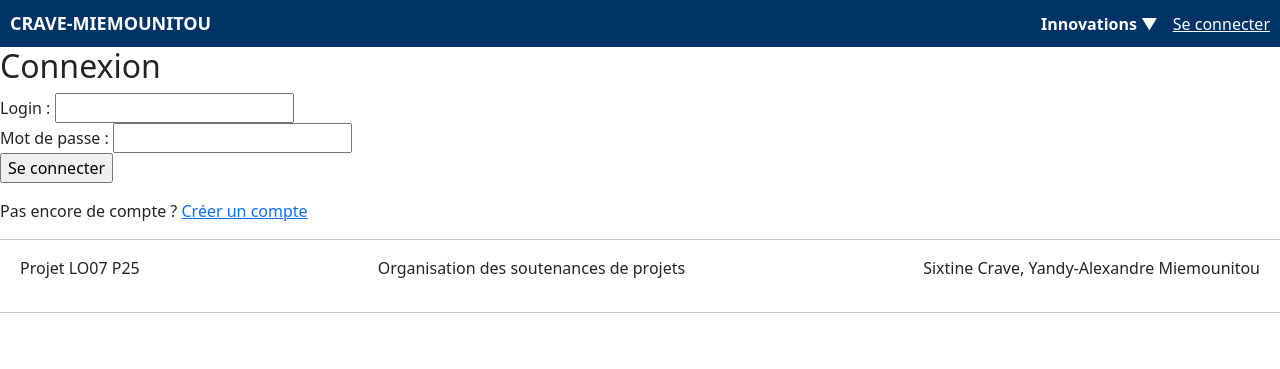
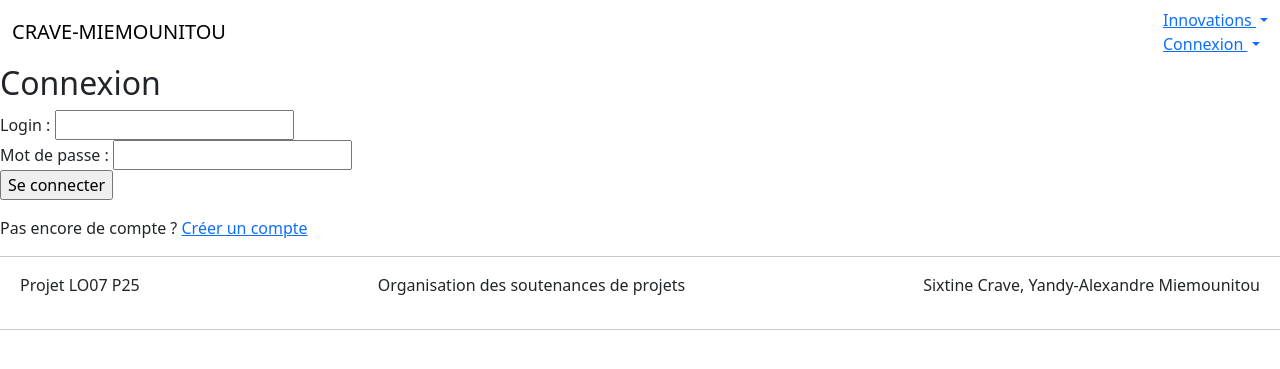
Before and after one commit to six-16/projet, a PHP site: the page made by projet/app/router/router2.php in a window 1280 px wide. Shown: the top 369 px of the page. Run offline with PHP 8.4, Linux system fonts and the light colour scheme; some libraries are stand-ins or nearby versions.

Commit message:
encore modif

```diff
--- a/projet/app/view/fragment/Menu.php
+++ b/projet/app/view/fragment/Menu.php
@@ -4,110 +4,75 @@
 $roles = $_SESSION['roles'] ?? [];
 ?>
 
-<nav style="background-color: #003366; color: white; padding: 10px;">
-    <div style="display: flex; justify-content: space-between; align-items: center;">
-        <div>
-            <span style="font-weight: bold; font-size: 18px; margin-right: 20px;">
-                <?= $studentNames ?>
-            </span>
-
-            <?php if ($userName): ?>
-                <span style="font-style: italic;">Connecté en tant que : <?= $userName ?></span>
-            <?php endif; ?>
+<nav class="navbar navbar-default navbar-fixed-top navbar-inverse">
+  <div class="container-fluid">
+    <div class="navbar-header">
+      <a class="navbar-brand" href="router2.php?action=login"><?= $studentNames ?></a>
     </div>
 
-        <div style="display: flex; gap: 15px;">
+    <ul class="nav navbar-nav">
+
       <?php if (!empty($roles['responsable'])): ?>
-                <div class="dropdown">
-                    <span class="dropbtn">Responsable ▼</span>
-                    <div class="dropdown-content">
-                        <a href="?action=projetList">Liste de mes projets</a>
-                        <a href="?action=projetAdd">Ajouter un projet</a>
-                        <hr>
-                        <a href="?action=examinateurList">Liste des examinateurs</a>
-                        <a href="?action=examinateurAdd">Ajouter un examinateur</a>
-                        <a href="?action=projetExaminateurs">Examinateurs d’un projet</a>
-                        <hr>
-                        <a href="?action=projetPlanning">Planning d’un projet</a>
-                    </div>
-                </div>
+        <li class="dropdown">
+          <a href="#" class="dropdown-toggle" data-toggle="dropdown" role="button"
+             aria-haspopup="true" aria-expanded="false">Responsable <span class="caret"></span></a>
+          <ul class="dropdown-menu">
+            <li><a href="router2.php?action=projetList">Liste de mes projets</a></li>
+            <li><a href="router2.php?action=projetAdd">Ajouter un projet</a></li>
+            <li role="separator" class="divider"></li>
+            <li><a href="router2.php?action=examinateurList">Liste des examinateurs</a></li>
+            <li><a href="router2.php?action=examinateurAdd">Ajouter un examinateur</a></li>
+            <li><a href="router2.php?action=projetExaminateurs">Examinateurs d’un projet</a></li>
+            <li role="separator" class="divider"></li>
+            <li><a href="router2.php?action=projetPlanning">Planning d’un projet</a></li>
+          </ul>
+        </li>
       <?php endif; ?>
 
       <?php if (!empty($roles['examinateur'])): ?>
-                <div class="dropdown">
-                    <span class="dropbtn">Examinateur ▼</span>
-                    <div class="dropdown-content">
-                        <a href="?action=creneauList">Mes créneaux</a>
-                        <a href="?action=creneauAdd">Ajouter un créneau</a>
-                        <a href="?action=creneauAddConsecutifs">Ajouter créneaux consécutifs</a>
-                        <a href="?action=creneauListProjet">Créneaux d’un projet</a>
-                    </div>
-                </div>
+        <li class="dropdown">
+          <a href="#" class="dropdown-toggle" data-toggle="dropdown" role="button"
+             aria-haspopup="true" aria-expanded="false">Examinateur <span class="caret"></span></a>
+          <ul class="dropdown-menu">
+            <li><a href="router2.php?action=creneauList">Mes créneaux</a></li>
+            <li><a href="router2.php?action=creneauAdd">Ajouter un créneau</a></li>
+            <li><a href="router2.php?action=creneauAddConsecutifs">Ajouter des créneaux consécutifs</a></li>
+            <li><a href="router2.php?action=creneauListProjet">Créneaux d’un projet</a></li>
+          </ul>
+        </li>
       <?php endif; ?>
 
       <?php if (!empty($roles['etudiant'])): ?>
-                <div class="dropdown">
-                    <span class="dropbtn">Étudiant ▼</span>
-                    <div class="dropdown-content">
-                        <a href="?action=rdvList">Mes rendez-vous</a>
-                        <a href="?action=rdvAdd">Prendre un rendez-vous</a>
-                    </div>
-                </div>
+        <li class="dropdown">
+          <a href="#" class="dropdown-toggle" data-toggle="dropdown" role="button"
+             aria-haspopup="true" aria-expanded="false">Étudiant <span class="caret"></span></a>
+          <ul class="dropdown-menu">
+            <li><a href="router2.php?action=rdvList">Mes rendez-vous</a></li>
+            <li><a href="router2.php?action=rdvAdd">Prendre un rendez-vous</a></li>
+          </ul>
+        </li>
       <?php endif; ?>
 
-            <div class="dropdown">
-                <span class="dropbtn">Innovations ▼</span>
-                <div class="dropdown-content">
-                    <a href="?action=innovations">Voir nos idées</a>
-                </div>
-            </div>
+      <li class="dropdown">
+        <a href="#" class="dropdown-toggle" data-toggle="dropdown" role="button"
+           aria-haspopup="true" aria-expanded="false">Innovations <span class="caret"></span></a>
+        <ul class="dropdown-menu">
+          <li><a href="router2.php?action=innovations">Nos idées</a></li>
+        </ul>
+      </li>
 
+      <li class="dropdown">
+        <a href="#" class="dropdown-toggle" data-toggle="dropdown" role="button"
+           aria-haspopup="true" aria-expanded="false">Connexion <span class="caret"></span></a>
+        <ul class="dropdown-menu">
           <?php if ($userName): ?>
-                <a href="?action=logout" style="color: white;">Se déconnecter</a>
+            <li><a href="router2.php?action=logout">Se déconnecter</a></li>
           <?php else: ?>
-                <a href="?action=login" style="color: white;">Se connecter</a>
+            <li><a href="router2.php?action=login">Se connecter</a></li>
+            <li><a href="router2.php?action=register">Créer un compte</a></li>
           <?php endif; ?>
-        </div>
+        </ul>
+      </li>
+    </ul>
   </div>
 </nav>
-
-<!-- CSS minimal pour dropdown -->
-<style>
-    .dropdown {
-        position: relative;
-        display: inline-block;
-    }
-
-    .dropbtn {
-        cursor: pointer;
-        font-weight: bold;
-    }
-
-    .dropdown-content {
-        display: none;
-        position: absolute;
-        background-color: #ffffff;
-        color: black;
-        min-width: 220px;
-        box-shadow: 0px 8px 16px rgba(0,0,0,0.2);
-        padding: 10px;
-        z-index: 1;
-    }
-
-    .dropdown-content a {
-        display: block;
-        padding: 6px;
-        text-decoration: none;
-        color: black;
-    }
-
-    .dropdown:hover .dropdown-content {
-        display: block;
-    }
-
-    .dropdown-content hr {
-        margin: 5px 0;
-        border: none;
-        border-top: 1px solid #ccc;
-    }
-</style>
```
Also changed, not shown: projet/app/model/ModelCreneau.php (+11 -0 lines), projet/app/model/ModelRDV.php (+12 -0 lines), projet/app/view/projet/list.php (+14 -14 lines). Lines whose indentation alone changed are shown as unchanged.
